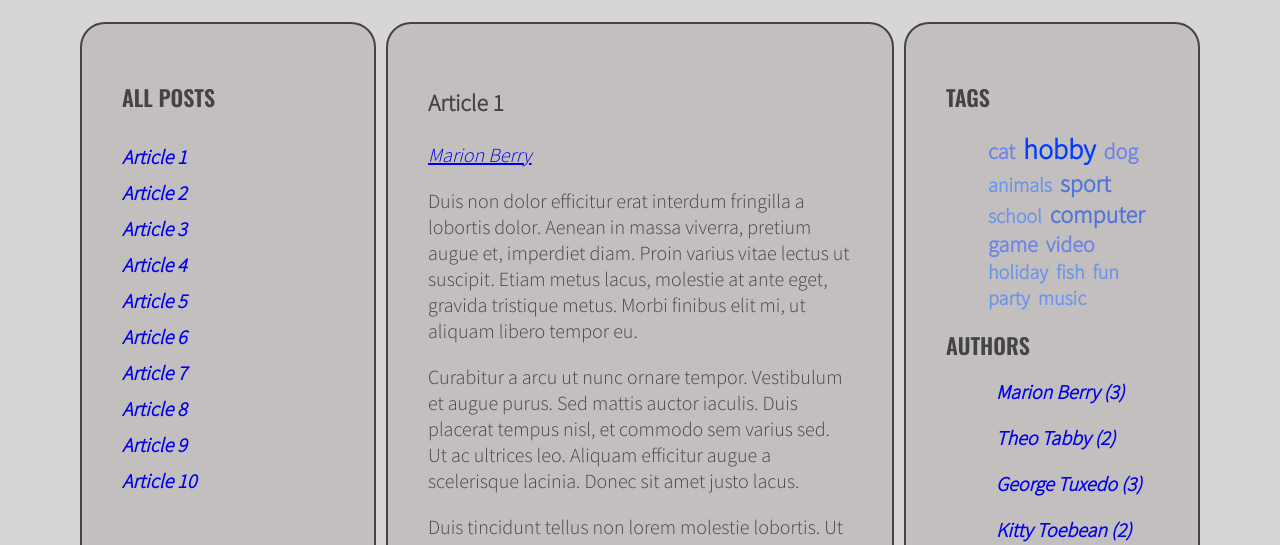
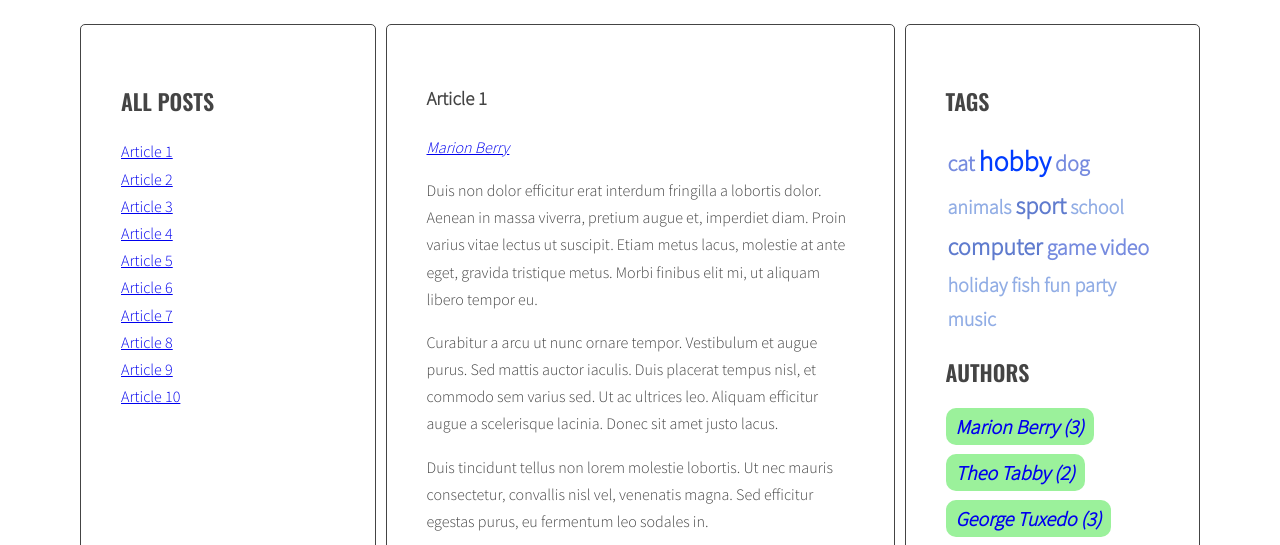
Before and after one commit to radex171/javaScript-blog, a website: page index.html in a window 1280 px wide. Shown: the part 255-800 px from the top of the page. Drawn offline with nearby package versions, Linux system fonts and the light colour scheme.

Commit message:
comeback to quest 2 & add information number for tag of tags in console.log

```diff
--- a/index.html
+++ b/index.html
@@ -15,6 +15,7 @@
             <aside class="sidebar">
               <h2 class="section-title">All posts</h2>
               <ul class="list titles">
+
 
               </ul>
             </aside>
@@ -196,6 +197,7 @@
 
               <ul class="list tags">
 
+
               </ul>
               <h2 class="section-title">Authors</h2>
               <ul class="list authors">
@@ -205,26 +207,6 @@
           </main>
         </div>
       </div>
-      <script id="template-article-link" type="text/x-handlebars-template">
-        <li><a href="#{{ id }}"><span>{{ title }}</span></a></li>
-      </script>;
-      <script id="template-tag-link" type="text/x-handlebars-template">
-      <li><a href="#tag-{{ tag }}"><span>{{ tag }}</span></a></li>
-      </script>
-      <script id="template-author-title" type="text/x-handlebars-template">
-      <a href="#author-{{ author }}"><span>{{ author }}</span></a>
-    </script>
-    <script id="template-tagCloudLink" type="text/x-handlebars-template">
-      {{#each tags}}
-      <li><a href="#tag-{{ tag }}" class="{{ className }}">{{ tag }}</a></li>
-      {{/each}}
-  </script>
-  <script id="template-authorList" type="text/x-handlebars-template">
-    {{#each authors}}
-    <li><a href="#author-{{ author }}" class= "author-decoration">{{ author }} ({{ count }})</a></li>
-    {{/each}}
-  </script>
-      <script src="https://cdnjs.cloudflare.com/ajax/libs/handlebars.js/4.1.0/handlebars.min.js"></script>
-      <script src="js/script.js"></script>;
+      <script src="js/script.js"></script>
     </body>
 </html>
--- a/js/script.js
+++ b/js/script.js
@@ -1,23 +1,3 @@
-const templates = {
-  articleLink: Handlebars.compile(document.querySelector('#template-article-link').innerHTML),
-  tagLink: Handlebars.compile(document.querySelector('#template-tag-link').innerHTML),
-  authorTitleLink: Handlebars.compile(document.querySelector('#template-author-title').innerHTML),
-  tagCloudLink: Handlebars.compile(document.querySelector('#template-tagCloudLink').innerHTML),
-  authorList: Handlebars.compile(document.querySelector('#template-authorList').innerHTML),
-};
-const opt = {
-
-  ArticleSelector: '.post',
-  TitleSelector: '.post-title',
-  TitleListSelector: '.titles',
-  ArticleAuthorsSelector: '.post-author a',
-  ArticlesTagsSelectors: '.post-tags .list',
-  ArticleAuthorSelector: '.post-author',
-  AuthorListMenu: ' .authors a',
-  ArticleAuthorAll: 'data-author',
-  CloudClassCount: '5',
-  CloudClassPrefix: 'tag-size-',
-};
 const titleClickHandler = function(){
   event.preventDefault();
   const clickedElement = this;
@@ -25,38 +5,65 @@ const titleClickHandler = function(){
   const activeLink = document.querySelector ('.titles a.active');
   if(activeLink) activeLink.classList.remove('active');
 
+  /* [in progress] add class 'active' to the clicked link */
+
   clickedElement.classList.add('active');
+
+  /* [done] remove class 'active' from all articles */
+
   const activeArticles = document.querySelectorAll( ' .posts .active');
 
   for(let activeArticle of activeArticles){
     activeArticle.classList.remove('active');
   }
+
+  /* [done] get 'href' attribute from the clicked link */
+
   const articleSelector = clickedElement.getAttribute('href');
+
+  /* [done] find the correct article using the selector (value of 'href' attribute) */
+
   const targetArticle = document.querySelector (articleSelector);
+  /* add class 'active' to the correct article */
+
   targetArticle.classList.add('active');
 };
 
 //-----------------------------------------------------
 
+const optArticleSelector = '.post',
+  optTitleSelector = '.post-title',
+  optTitleListSelector = '.titles',
+  optArticleAuthorsSelector= '.post-author a',
+  optArticleTagsSelector = '.post-tags .list',
+  optArticleAuthorSelector = '.post-author',
+  optAuthorListMenu = ' .authors a',
+  optArticleAuthorAll = 'data-author',
+  optCloudClassCount = '5',
+  optCloudClassPrefix = 'tag-size-';
+
 
 function generateTitleLinks (customSelector = ''){
-  let titleList = document.querySelector (opt.TitleListSelector);
+
+  let titleList = document.querySelector (optTitleListSelector);
   titleList.innerHTML = '';
+
   let html = '';
-  const articles = document.querySelectorAll(opt.ArticleSelector + customSelector);
+  const articles = document.querySelectorAll(optArticleSelector + customSelector);
 
   for (let article of articles){
+
     const articleId = article.getAttribute('id');
-    const articleTitle = article.querySelector(opt.TitleSelector).innerHTML;
-    // const linkHTML = '<li><a href="#' + articleId + '"><span>' + articleTitle + '</span></a></li>';
-    const linkHTMLData = {id: articleId, title: articleTitle};
-    console.log(linkHTMLData);
-    const linkHTML = templates.articleLink(linkHTMLData);
 
-    html += linkHTML;
+    const articleTitle = article.querySelector(optTitleSelector).innerHTML;
+
+    const linkHTML = '<li><a href="#' + articleId + '"><span>' + articleTitle + '</span></a></li>';
+
+    html = html + linkHTML;
   }
 
   titleList.innerHTML = html;
+
   const links = document.querySelectorAll('.titles a');
   for(let link of links){
     link.addEventListener('click', titleClickHandler);
@@ -72,7 +79,7 @@ function calcParams (tags) {
   };
 
   for (let tag of Object.keys(tags)) {
-
+    console.log(tag + ' used ' + tags[tag] + ' times');
     if (tags[tag] > minMax.max) {
       minMax.max = tags[tag];
     }
@@ -80,31 +87,36 @@ function calcParams (tags) {
       minMax.min = tags[tag];
     }
   }
+
   return minMax;
 }
 
 function calculateTagClass(value, minMax) {
+
   const normalizedValue = value - minMax.min;
+
   const normalizedMax = minMax.max - minMax.min;
+
   const percentage = normalizedValue / normalizedMax;
-  const classNumber = Math.floor(percentage * (opt.CloudClassCount - 1) + 1);
-  const className = opt.CloudClassPrefix + classNumber;
+
+  const classNumber = Math.floor(percentage * (optCloudClassCount - 1) + 1);
+
+  const className = optCloudClassPrefix + classNumber;
+
   return className;
 }
 
 function generateTags(){
   let allTags = {};
-  const articles = document.querySelectorAll (opt.ArticleSelector);
+  const articles = document.querySelectorAll (optArticleSelector);
   for(let article of articles){
-    let tagsWrapper = article.querySelector (opt.ArticlesTagsSelectors);
+    let tagsWrapper = article.querySelector (optArticleTagsSelector);
     let html = '';
     const articleTags = article.getAttribute('data-tags');
     const articleTagsArray = articleTags.split(' ');
     for(let tag of articleTagsArray){
-    //  const linkHTML = '<li><a href="#tag-' + tag + '">'  + tag + '</a></li> ';
-      const tagHTMLData = {tag: tag };
-      const tagHTML = templates.tagLink(tagHTMLData);
-      html += tagHTML;
+      const linkHTML = '<li><a href="#tag-' + tag + '">'  + tag + '</a></li> ';
+      html = html + linkHTML;
       if (!allTags.hasOwnProperty(tag)){
         allTags[tag] = 1;
       }
@@ -116,15 +128,14 @@ function generateTags(){
   }
   const tagList = document.querySelector('.tags');
   const tagsParams = calcParams(allTags);
-  const allTagsData = {tags: []};
+  let allTagsHTML = '';
   for (let tag in allTags){
-    allTagsData.tags.push({
-      tag: tag,
-      count: allTags[tag],
-      className: calculateTagClass(allTags[tag], tagsParams)
-    });
+    allTagsHTML += '<li><a href="#tag-' + tag + '" class=" inline ' + calculateTagClass(allTags[tag], tagsParams) + '">' + tag  + '</a></li>';
+    const tagLinkHTML = calculateTagClass(allTags[tag], tagsParams);
+    console.log(tagLinkHTML);
   }
-  tagList.innerHTML = templates.tagCloudLink(allTagsData);
+  tagList.innerHTML = allTagsHTML;
+
 }
 generateTags();
 
@@ -161,19 +172,18 @@ addClickListenersToTags();
 
 /*------GenerateAuthors--------*/
 
+
 function generateAuthors(){
 
   let allAuthors = {};
-  const articles = document.querySelectorAll(opt.ArticleSelector);
+  const articles = document.querySelectorAll(optArticleSelector);
   for(let article of articles){
-    let wrapperAuthors = article.querySelector(opt.ArticleAuthorSelector);
+    let wrapperAuthors = article.querySelector(optArticleAuthorSelector);
     let html = '';
-    const author = article.getAttribute(opt.ArticleAuthorAll);
-    //const linkHTML = '<a href="#author-' + author + '">' + author + '</a>';
-    const authorHTMLData = {author: author};
-    const authorHTML = templates.authorTitleLink(authorHTMLData);
-    html += authorHTML;
-    console.log(html);
+    const author = article.getAttribute(optArticleAuthorAll);
+    const linkHTML = '<a href="#author-' + author + '">' + author + '</a>';
+    html = html + linkHTML;
+
     if(!allAuthors.hasOwnProperty(author)){
       allAuthors[author] = 1;
     }
@@ -185,14 +195,13 @@ function generateAuthors(){
 
   }
   const allAuthorList = document.querySelector('.authors');
-  const allAuthorsData = {authors:[]};
+
+  let allAuthorsHTML = '';
+
   for(let authorLink in allAuthors)
-    //allAuthorsHTML += '<li><a href="#author-' + authorLink + '"class= "author-decoration">' + authorLink + ' (' + allAuthors[authorLink] + ')' + '</a></li>';
-    allAuthorsData.authors.push({
-      author: authorLink,
-      count: allAuthors[authorLink],
-    });
-  allAuthorList.innerHTML = templates.authorList(allAuthorsData);
+    allAuthorsHTML += '<li><a href="#author-' + authorLink + '"class= "author-decoration">' + authorLink + ' (' + allAuthors[authorLink] + ')' + '</a></li>';
+
+  allAuthorList.innerHTML = allAuthorsHTML;
 }
 generateAuthors();
 
@@ -210,8 +219,9 @@ function authorClickHandler(event){
   generateTitleLinks ('[data-author="' + authorLink + '" ]');
   console.log(authorLink);
 }
+
 function addClickListenersToAuthors (){
-  const linksToAuthors = document.querySelectorAll(opt.ArticleAuthorsSelector + ' , ' + opt.AuthorListMenu);
+  const linksToAuthors = document.querySelectorAll(optArticleAuthorsSelector + ' , ' + optAuthorListMenu);
   for ( let author of linksToAuthors){
     author.addEventListener('click', authorClickHandler);
   }
--- a/sass/style.scss
+++ b/sass/style.scss
@@ -2,7 +2,7 @@
 
 /* Variables */
 
-$color-light: rgba(168, 163, 161, 0.438);
+$color-light: #fff;
 $color-dark: #444;
 
 $font-logo: 'Sacramento', cursive;
@@ -20,8 +20,8 @@ body {
   font-family: $font-text;
   color: $color-dark;
   font-weight: 300;
-  font-size: 20px;
-  line-height: 1.3;
+  font-size: 16px;
+  line-height: 1.7;
 }
 
 .container {
@@ -60,8 +60,8 @@ body {
   background: $color-light;
   margin-right: 10px;
   padding: 40px;
-  border: 2px solid $color-dark;
-  border-radius: 25px;
+  border: 1px solid $color-dark;
+  border-radius: 5px;
 }
 
 /* Logo */
@@ -76,29 +76,12 @@ body {
 
 /* Lists */
 
-.titles {
-  font-size: 20px;
-  font-weight: bold;
-  font-style: italic;
+.list {
   list-style-type: none;
   margin: 0;
-  padding: 5px 0;
-  li {
-    margin: 10px 0;
-  }
-
-  a {
-    text-decoration: none;
-    transition-property: all;
-    transition-duration: 0.5s;
-    &:hover {
-      padding: 8 25px;
-      font-size: 27px;
-      color: rgb(66, 22, 148);
-      border-radius: 35px;
-      background: rgba(166, 255, 166, 0.719);
-      box-shadow: 7px 7px 12px 1px rgb(8, 61, 8);
-    }
+  padding: 0;
+  .active {
+    font-weight: bold;
   }
 }
 
@@ -113,13 +96,10 @@ body {
 .authors {
   li {
     margin-bottom: 12px;
-    margin: 20px 0;
-    list-style: none;
   }
 }
 .author-decoration {
-
-
+  background: rgb(155, 241, 155);
   text-decoration: none;
   font-size: 20px;
   font-weight: bold;
@@ -127,12 +107,8 @@ body {
   padding: 6px 10px;
   border: 0 solid blue;
   border-radius: 10px;
-  transition-property: all;
-    transition-duration: 0.5s;
   &:hover {
-
     background: rgb(105, 199, 105);
-    box-shadow: 7px 7px 12px 1px rgb(8, 61, 8);
   }
 }
 
@@ -149,36 +125,24 @@ body {
   font-style: italic;
 }
 
-.post-tags a {
-        margin: 0 ;
-      text-decoration: none;
-      font-size: 24px;
-      color:black;
-      transition-property: all;
-    transition-duration: 0.5s;
-
-      &:hover {
-        padding: 5px 10px;
-        margin: 0 10px;
-       border: 2px solid rgb(87, 94, 88);
-       box-shadow: 3px 3px 12px 1px;
-      border-radius: 15px;
-      background: rgba(72, 255, 0, 0.651);
-      font-weight: bold;
-    }
+.post-tags p {
+    margin: 0 10px 0 0;
   }
 
 
 /* tags */
 
+
 .tags li{
   font-weight: 800;
+
 
 .tag-size-5 {
   font-size: 28px;
   text-decoration: none;
   color: rgb(0, 60, 255);
 }
+
 
 .tag-size-4 {
   font-size: 26px;
@@ -189,19 +153,19 @@ body {
 .tag-size-3 {
   font-size: 24px;
   text-decoration: none;
-  color: rgb(83, 117, 216);
+  color: rgb(95, 123, 206);
 }
 
 .tag-size-2 {
   font-size: 22px;
   text-decoration: none;
-  color: rgb(107, 132, 230);
+  color: rgb(118, 139, 223);
 }
 
 .tag-size-1 {
   font-size: 20px;
   text-decoration: none;
-  color: rgb(107, 149, 235);
+  color: rgb(145, 173, 229);
 }
 }
 .sidebar .tags li{
@@ -209,4 +173,5 @@ body {
   display: inline-block;
   margin: 0 2px;
 
+
 }
```
Also changed, not shown: css/style.css, 1 other file.
